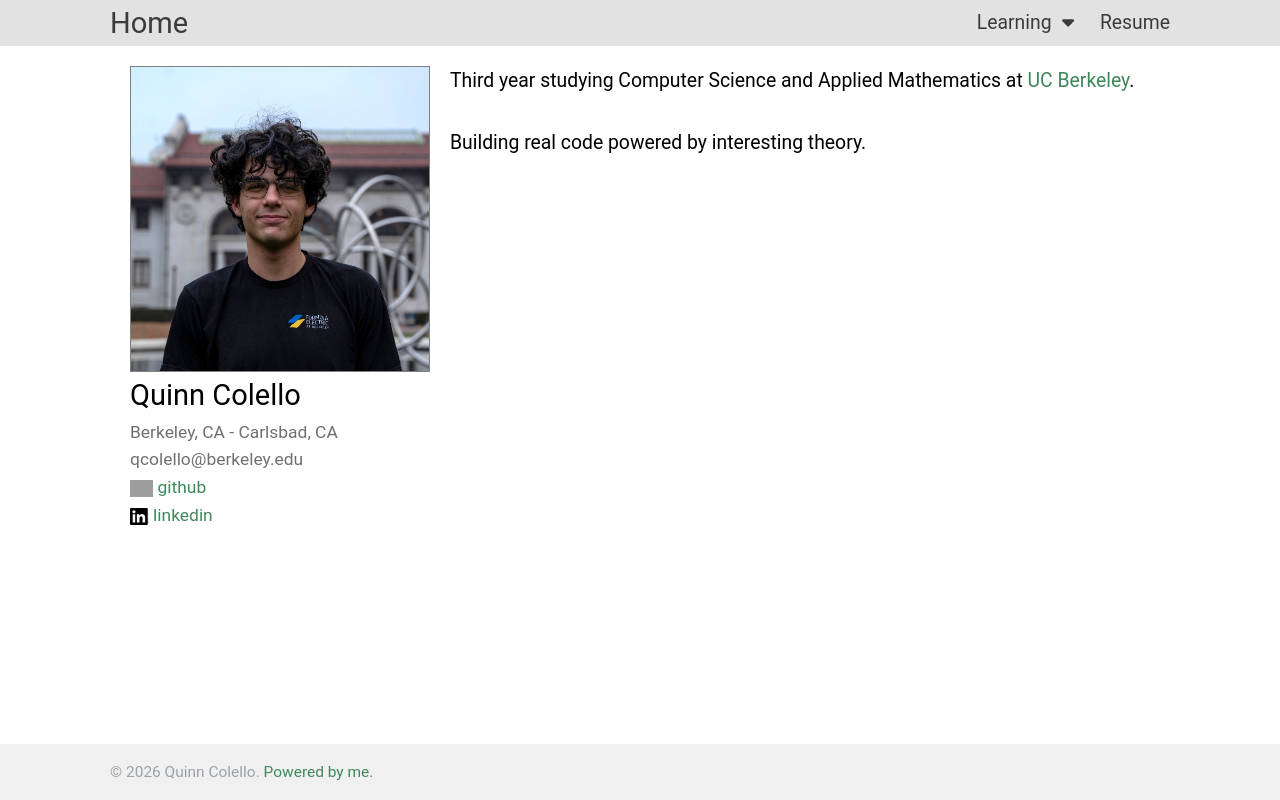
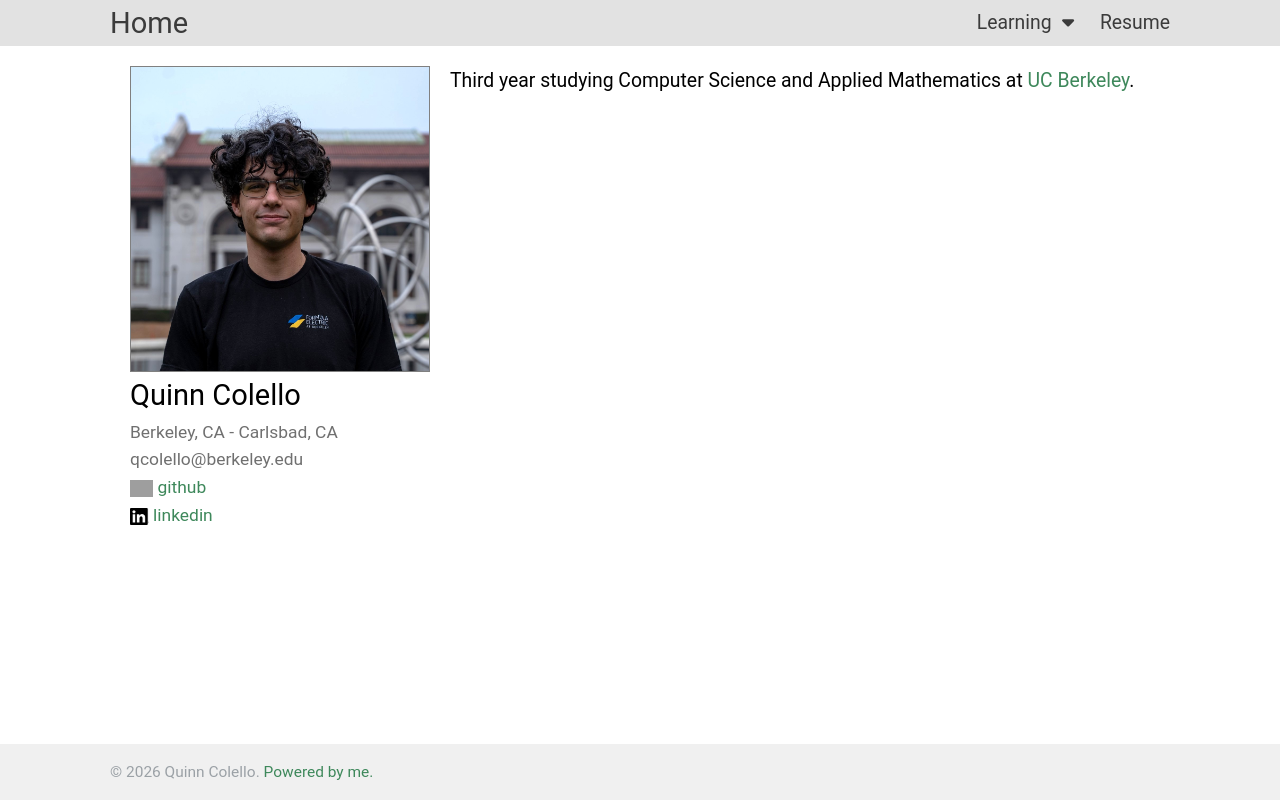
Before and after one commit to joebangles/website, a React (Vite) app: page / in a window 1280 px wide. Built offline with nearby package versions, Linux system fonts and the light colour scheme; grey boxes are pictures that could not be loaded.

Commit message:
Small edit to mainpage text

```diff
--- a/src/components/HomePage/HomePage.tsx
+++ b/src/components/HomePage/HomePage.tsx
@@ -31,9 +31,6 @@ function App() {
             <div className="frontpage-main-content">
                 <div>
                     Third year studying Computer Science and Applied Mathematics at <a href="https://www.berkeley.edu" target="_blank">UC Berkeley</a>.
-                    <br />
-                    <br />
-                    Building real code powered by interesting theory.
                 </div>
             </div>
         </div>
```
